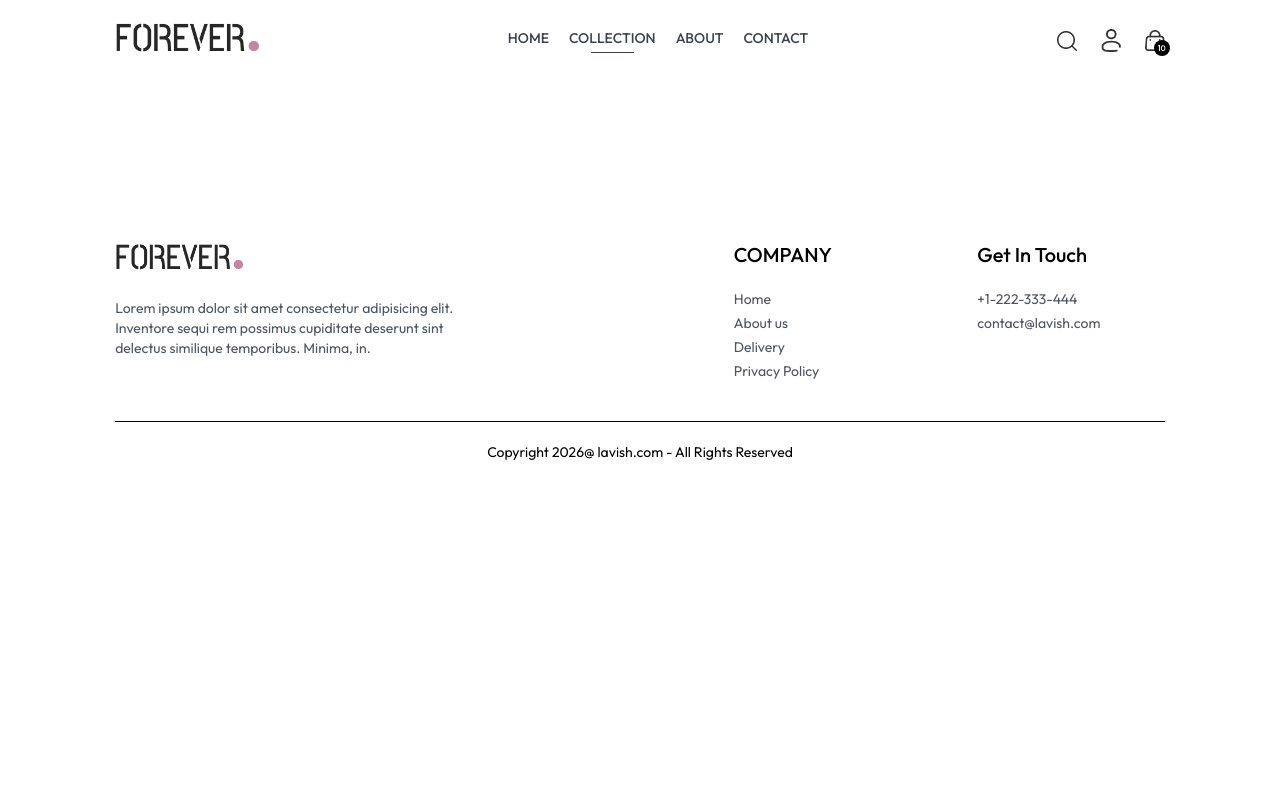
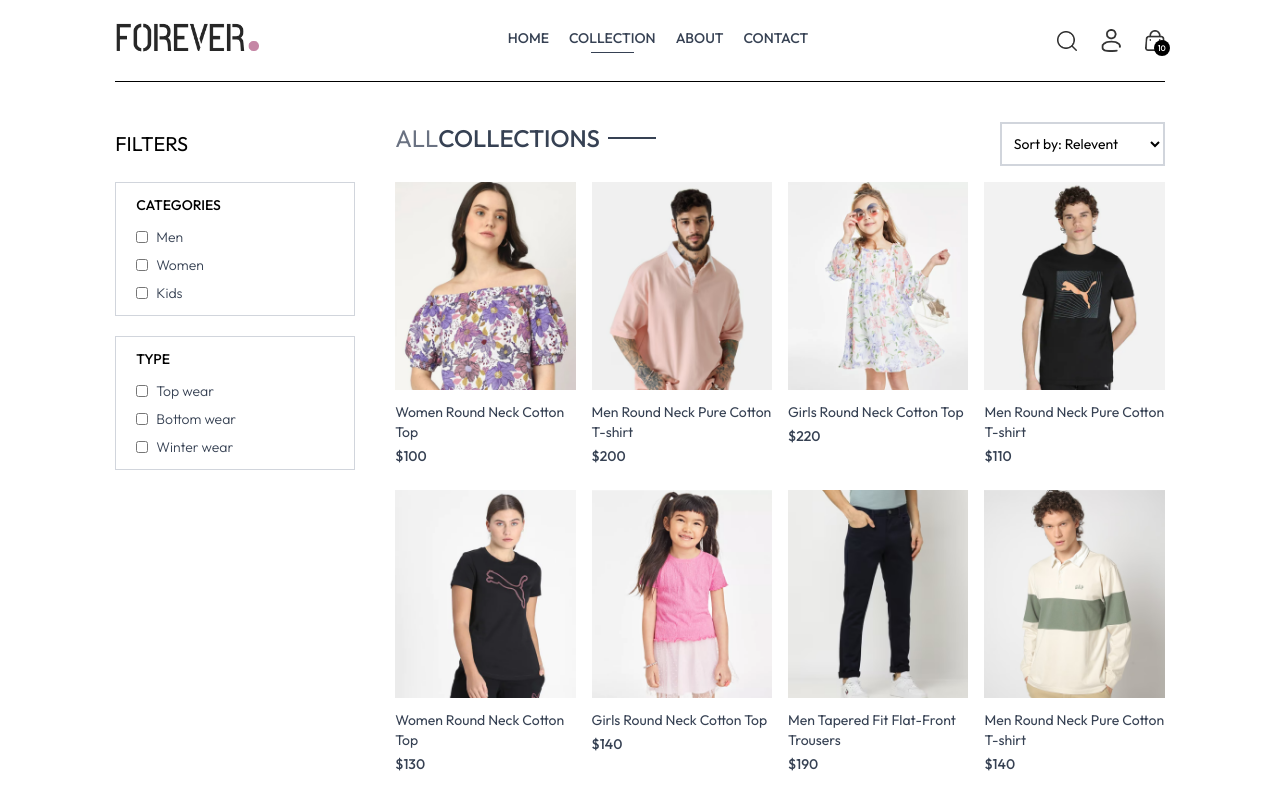
Before and after one commit to lavishawasthi/Ecommerce-site, a React (Vite) app: page /collection in a window 1280 px wide. Shown: the top 796 px of the page. Built offline with nearby package versions, Linux system fonts and the light colour scheme.

Commit message:
completed the collection page along with all the filter and sorting logic

```diff
--- a/src/pages/Collection.jsx
+++ b/src/pages/Collection.jsx
@@ -1,9 +1,136 @@
-import React from 'react'
+import React, { useContext, useEffect, useState } from 'react'
+import { ShopContext } from '../context/ShopContext'
+import { assets } from '../assets/assets';
+import Title from '../components/Title';
+import ProductItem from '../components/ProductItem';
 
 const Collection = () => {
+  const {products}=useContext(ShopContext);
+  const [showFilter,setShowFilter]=useState(false);
+  const [filterProducts,setFilterProducts]=useState([]);
+  const [category,setCategory]=useState([]);
+  const [subCategory,SetSubCategory]=useState([]);
+  const [sortType,setSortType]=useState('relevent');
+
+  const toggleCategory=(e)=>{
+    if(category.includes(e.target.value)){
+      setCategory(prev=> prev.filter(item=> item!=e.target.value))
+    }else{
+      setCategory(prev=> [...prev,e.target.value])
+    }
+  }
+  const toggleSubCategory=(e)=>{
+    if(subCategory.includes(e.target.value)){
+      SetSubCategory(prev=> prev.filter(item=> item!=e.target.value))
+    }else{
+      SetSubCategory(prev=> [...prev,e.target.value]);
+    }
+  }
+
+  const applyFilter=()=>{
+    let productsCopy=products.slice();
+
+    if(category.length>0 ){
+      productsCopy=productsCopy.filter(item=> category.includes(item.category));
+    }
+
+    if(subCategory.length>0){
+      productsCopy=productsCopy.filter(item=> subCategory.includes(item.subCategory));
+    }
+
+    setFilterProducts(productsCopy);
+  }
+
+  const sortProducts=()=>{
+    let fpCopy=filterProducts.slice();
+    switch(sortType){
+      case 'low-high':
+        setFilterProducts(fpCopy.sort((a,b)=>(a.price-b.price)));
+        break;
+      case 'high-low':
+        setFilterProducts(fpCopy.sort((a,b)=>(b.price-a.price)));
+        break;
+      default:
+        applyFilter();
+        break;
+    }
+  }
+
+  useEffect(()=>{
+    applyFilter();
+  },[category,subCategory])
+
+  useEffect(()=>{
+    sortProducts();
+  },[sortType])
+
+
   return (
-    <div>
+    <div className='flex flex-col sm:flex-row gap-1 sm:gap-10 pt-10 border-t'>
+      {/* Filter option */}
+      <div className='min-w-60'>
+        <p onClick={()=>setShowFilter(!showFilter)} className='my-2 text-xl flex items-center cursor-pointer gap-2'>FILTERS
+          <img className={`h-3 sm:hidden ${showFilter?'rotate-90':''}`} src={assets.dropdown_icon} alt="drop down"/>
+        </p>
+        {/* Category filter  */}
+        <div className={`border border-gray-300 pl-5 py-3 mt-6 ${showFilter?'':'hidden'} sm:block`}>
+          <p className='mb-3 text-sm font-medium'>CATEGORIES</p>
+          <div className='flex flex-col gap-2 text-sm font-light text-gray-700'>
+            <p className='flex gap-2'>
+              <input className='w-3' type="checkbox" value={'Men'} onChange={toggleCategory}/>Men
 
+            </p>
+            <p className='flex gap-2'>
+              <input className='w-3' type="checkbox" value={'Women'} onChange={toggleCategory}/>Women
+
+            </p>
+            <p className='flex gap-2'>
+              <input className='w-3' type="checkbox" value={'Kids'} onChange={toggleCategory}/>Kids
+
+            </p>
+          </div>
+        </div>
+        {/* Sub categories filter */}
+        <div className={`border border-gray-300 pl-5 py-3 my-5 ${showFilter?'':'hidden'} sm:block`}>
+          <p className='mb-3 text-sm font-medium'>TYPE</p>
+          <div className='flex flex-col gap-2 text-sm font-light text-gray-700'>
+            <p className='flex gap-2'>
+              <input className='w-3' type="checkbox" value={'Topwear'} onChange={toggleSubCategory}/>Top wear
+
+            </p>
+            <p className='flex gap-2'>
+              <input className='w-3' type="checkbox" value={'Bottomwear'} onChange={toggleSubCategory}/>Bottom wear
+
+            </p>
+            <p className='flex gap-2'>
+              <input className='w-3' type="checkbox" value={'Winterwear'} onChange={toggleSubCategory}/>Winter wear
+
+            </p>
+          </div>
+        </div>
+      </div>
+      {/* Right side  */}
+      <div className='flex-1'>
+        <div className='flex justify-between text-base sm:text-2xl mb-4'>
+          <Title text1={'ALL'} text2={'COLLECTIONS'}/>
+          {/* Product sort  */}
+          <select onChange={(e)=>setSortType(e.target.value)} className='border-2 border-gray-300 text-sm px-2'>
+            <option value="relevent">Sort by: Relevent</option>
+            <option value="low-high">Sort by: Low to High</option>
+            <option value="high-low">Sort by: High to Low</option>
+          </select>
+        </div>
+
+        {/* map Products */}
+        <div className='grid grid-cols-2 md:grid-cols-3 lg:grid-cols-4 gap-4 gap-y-6'>
+          {
+            filterProducts.map((item,index)=>(
+              <ProductItem key={index} name={item.name} id={item._id} price={item.price} image={item.image}/>
+            ))
+          }
+        </div>
+
+      </div>
     </div>
   )
 }
```
